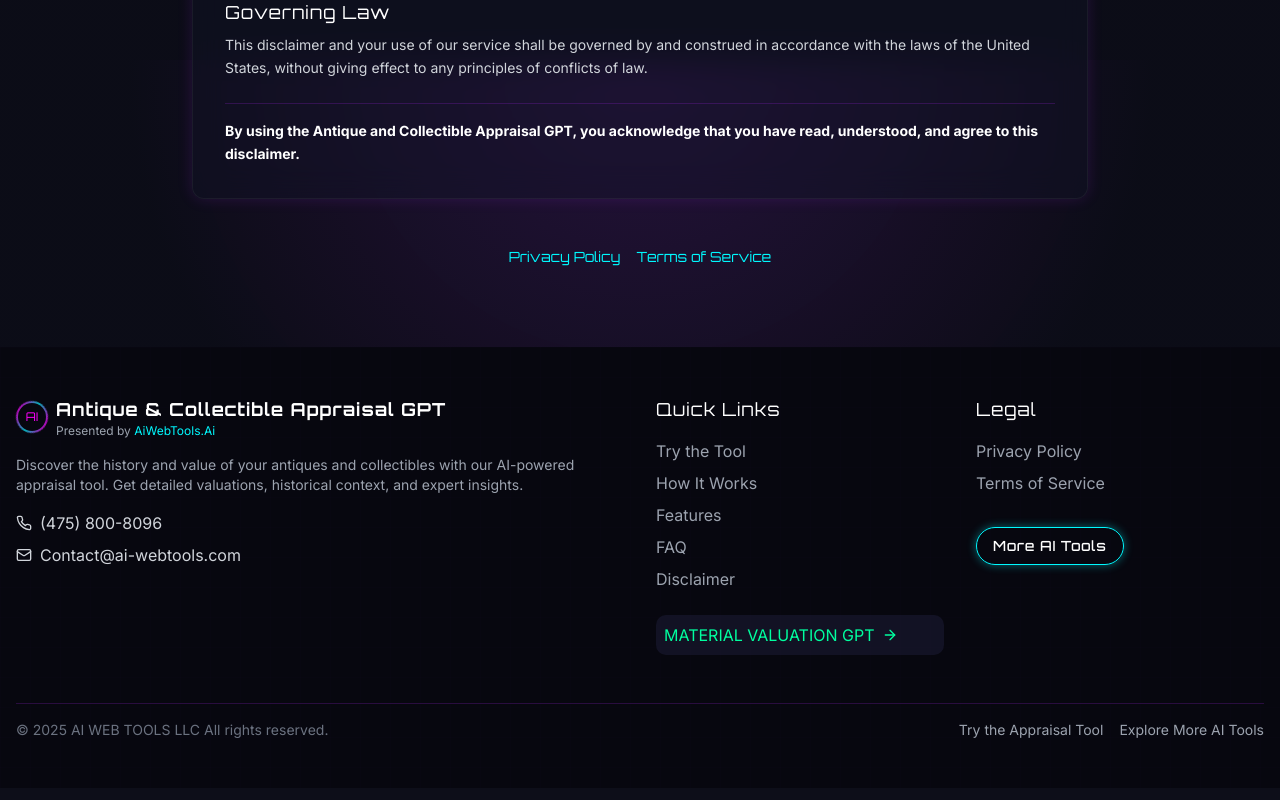
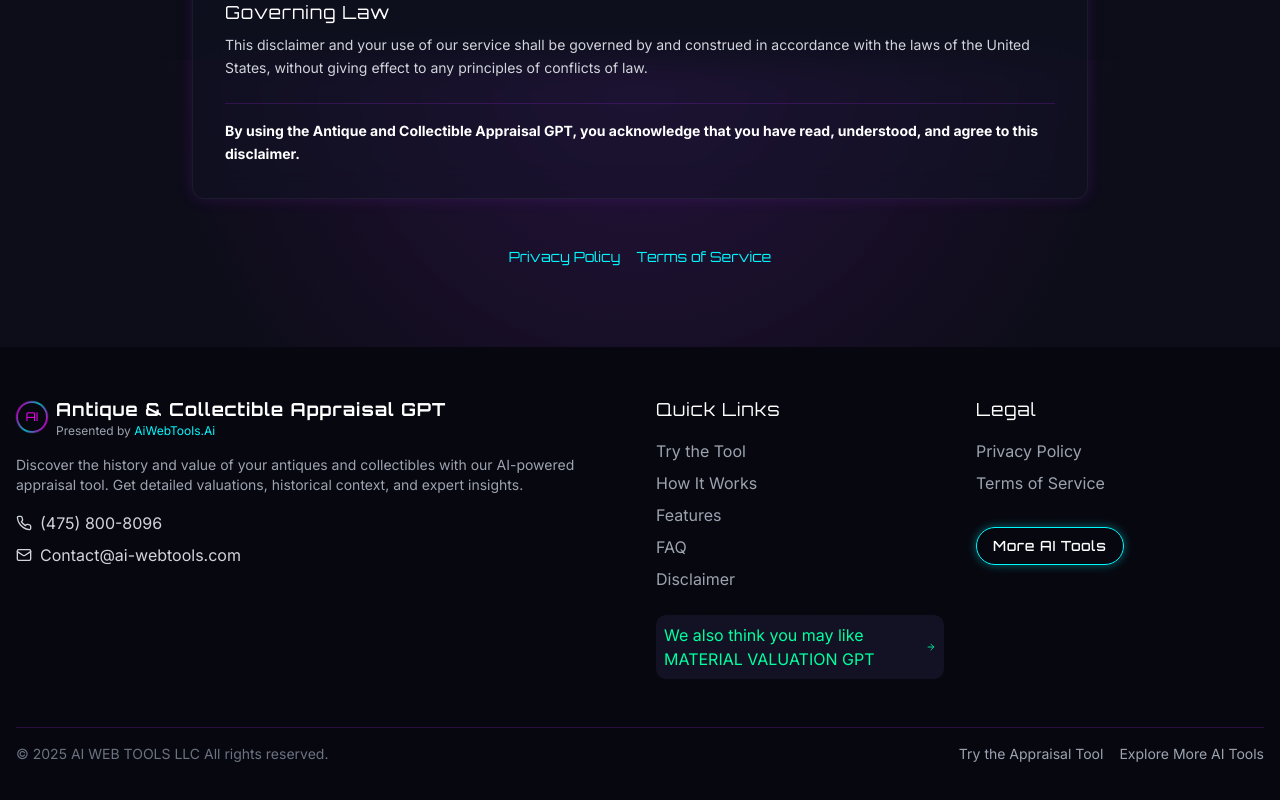
Before and after one commit to aiwebtools/antiqueappraisalgpt, a React (Vite) app: page / in a window 1280 px wide. Shown: the part 5540-6340 px from the top of the page. Built offline with nearby package versions, Linux system fonts and the light colour scheme.

Commit message:
Update text in footer
The button for material valuation gpt in the footer should say what i said.

```diff
--- a/src/components/Footer.tsx
+++ b/src/components/Footer.tsx
@@ -85,7 +85,7 @@ const Footer = () => {
                   target="_blank"
                   rel="noopener noreferrer"
                 >
-                  <span className="mr-2">MATERIAL VALUATION GPT</span>
+                  <span className="mr-2">We also think you may like MATERIAL VALUATION GPT</span>
                   <ArrowRight className="h-4 w-4 transition-transform group-hover:translate-x-1" />
                 </a>
               </li>
```
